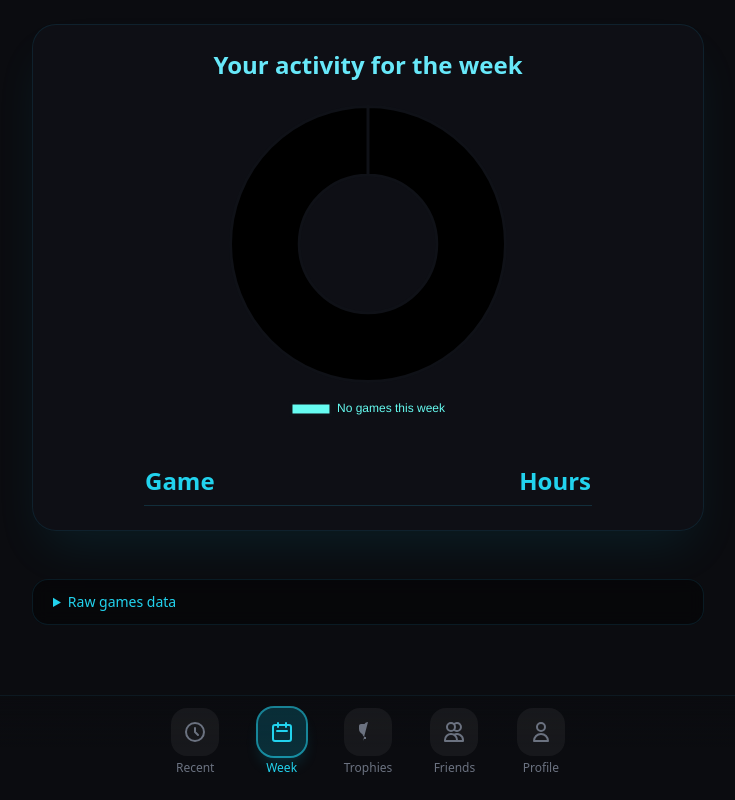
After one commit to aliakseizhydko/steam_tracker, a Flask app: page /week in a window 1280 px wide. The commit adds this page. Shown: the whole page, without its empty margins (272-1007 px from the left). Run offline with Flask 3, Linux system fonts and the light colour scheme; lists and menus that the app fills with data are empty; some libraries are stand-ins or nearby versions.

Commit message:
Update pages

```diff
--- a/main.py
+++ b/main.py
@@ -327,10 +327,51 @@ def save_recent():
     result = save_games_to_db(games)
     return jsonify(result)
 
-@app.route('/games')
-def show_games():
+@app.route('/week')
+def week_activity():
+    week_ago_Minsk = datetime.now(tz_Minsk) - timedelta(days=7)
+    week_ago = week_ago_Minsk.astimezone(pytz.utc).replace(tzinfo=None)
+
+    snapshots = (
+            db.session.query(
+                GameSnapshot.game_id,
+                func.min(GameSnapshot.playtime_forever).label('min_pt'),
+                func.max(GameSnapshot.playtime_forever).label('max_pt'),
+                PlayedGame.name
+            )
+            .join(PlayedGame, GameSnapshot.game_id == PlayedGame.id)
+            .filter(GameSnapshot.create_at >= week_ago)
+            .group_by(GameSnapshot.game_id, PlayedGame.name)
+            .all()
+        )
+
+
+    stats_data = []
+    for _, min_pt, max_pt, name in snapshots:
+        hours = round((max_pt - min_pt) / 60, 1)
+        if hours >= 0.1:
+            stats_data.append({"name": name, "hours": hours})
+
+    stats_data.sort(key=lambda x: x["hours"], reverse=True)
+
+    labels = [row["name"] for row in stats_data]
+    values = [row["hours"] for row in stats_data]
+
+    single_game_cover = None
+    if len(stats_data) == 1:
+        game_name = stats_data[0]["name"]
+        game = PlayedGame.query.filter_by(name=game_name).first()
+        if game and game.appid:
+            single_game_cover = f"https://cdn.cloudflare.steamstatic.com/steam/apps/{game.appid}/library_hero.jpg"
+
     games = PlayedGame.query.order_by(PlayedGame.id.desc()).all()
-    return render_template("games.html", games=games)
+    return render_template(
+        "week.html",
+        stats=stats_data,
+        labels=labels,
+        values=values,
+        single_game_cover=single_game_cover,
+        games=games)
 
 scheduler = BackgroundScheduler()
 
@@ -371,43 +412,8 @@ def _fetch_steam_playtime_cached(steamid, timestamp):
     except:
         return 0.0
 
-@app.route('/dashboard')
-def dashboard():
-    week_ago_Minsk = datetime.now(tz_Minsk) - timedelta(days=7)
-    week_ago = week_ago_Minsk.astimezone(pytz.utc).replace(tzinfo=None)
-
-    snapshots = (
-            db.session.query(
-                GameSnapshot.game_id,
-                func.min(GameSnapshot.playtime_forever).label('min_pt'),
-                func.max(GameSnapshot.playtime_forever).label('max_pt'),
-                PlayedGame.name
-            )
-            .join(PlayedGame, GameSnapshot.game_id == PlayedGame.id)
-            .filter(GameSnapshot.create_at >= week_ago)
-            .group_by(GameSnapshot.game_id, PlayedGame.name)
-            .all()
-        )
-
-
-    stats_data = []
-    for _, min_pt, max_pt, name in snapshots:
-        hours = round((max_pt - min_pt) / 60, 1)
-        if hours >= 0.1:
-            stats_data.append({"name": name, "hours": hours})
-
-    stats_data.sort(key=lambda x: x["hours"], reverse=True)
-
-    labels = [row["name"] for row in stats_data]
-    values = [row["hours"] for row in stats_data]
-
-    single_game_cover = None
-    if len(stats_data) == 1:
-        game_name = stats_data[0]["name"]
-        game = PlayedGame.query.filter_by(name=game_name).first()
-        if game and game.appid:
-            single_game_cover = f"https://cdn.cloudflare.steamstatic.com/steam/apps/{game.appid}/library_hero.jpg"
-
+@app.route('/friends')
+def friends_activity():
     my_total = get_steam_playtime(STEAM_ID)
     friends = Friend.query.with_entities(Friend.steamid, Friend.personaname, Friend.avatar).all()
 
@@ -425,11 +431,7 @@ def dashboard():
     comparisons.sort(key=lambda x: x["friend_hours"], reverse=True)
 
     return render_template(
-        "dashboard.html",
-        stats=stats_data,
-        labels=labels,
-        values=values,
-        single_game_cover=single_game_cover,
+        "friends.html",
         me=round(my_total, 1),
         comparisons=comparisons
     )
--- a/templates/base.html
+++ b/templates/base.html
@@ -11,7 +11,7 @@
     <script src="https://cdn.tailwindcss.com"></script>
     <title>{% block title %}{% endblock %}</title>
 </head>
-<body class="bg-[#0b0c10] text-[#66fcf1] min-h-screen pb-24">
+<body class="bg-[#0b0c10] text-[#66fcf1] min-h-screen pb-28">
     <main class="pt-6 px-4">
         {% block content %}{% endblock %}
     </main>
@@ -34,14 +34,14 @@
             </a>
 
             <!-- Week -->
-            <a href="/games" class="group flex flex-col items-center gap-1 pb-3 pt-1 flex-1">
+            <a href="/week" class="group flex flex-col items-center gap-1 pb-3 pt-1 flex-1">
                 <div class="w-12 h-12 rounded-2xl flex items-center justify-center transition-all duration-300
-                             {{ 'bg-cyan-500/20 ring-2 ring-cyan-400/60 shadow-lg shadow-cyan-500/20' if request.path == '/games' else 'bg-white/5 group-hover:bg-cyan-500/10' }}">
-                    <svg class="w-6 h-6 transition-colors {{ 'text-cyan-400' if request.path == '/games' else 'text-gray-500 group-hover:text-cyan-300' }}" fill="none" stroke="currentColor" viewBox="0 0 24 24">
+                             {{ 'bg-cyan-500/20 ring-2 ring-cyan-400/60 shadow-lg shadow-cyan-500/20' if request.path == '/week' else 'bg-white/5 group-hover:bg-cyan-500/10' }}">
+                    <svg class="w-6 h-6 transition-colors {{ 'text-cyan-400' if request.path == '/week' else 'text-gray-500 group-hover:text-cyan-300' }}" fill="none" stroke="currentColor" viewBox="0 0 24 24">
                         <path stroke-linecap="round" stroke-linejoin="round" stroke-width="2" d="M8 7V3m8 4V3m-9 8h10M5 21h14a2 2 0 002-2V7a2 2 0 00-2-2H5a2 2 0 00-2 2v12a2 2 0 002 2z"/>
                     </svg>
                 </div>
-                <span class="text-xs font-medium transition-colors {{ 'text-cyan-400' if request.path == '/games' else 'text-gray-500 group-hover:text-cyan-300' }}">Week</span>
+                <span class="text-xs font-medium transition-colors {{ 'text-cyan-400' if request.path == '/week' else 'text-gray-500 group-hover:text-cyan-300' }}">Week</span>
             </a>
 
             <!-- Achievements -->
@@ -57,14 +57,14 @@
             </a>
 
             <!-- Friends -->
-            <a href="/dashboard" class="group flex flex-col items-center gap-1 pb-3 pt-1 flex-1">
+            <a href="/friends" class="group flex flex-col items-center gap-1 pb-3 pt-1 flex-1">
                 <div class="w-12 h-12 rounded-2xl flex items-center justify-center transition-all duration-300
-                             {{ 'bg-cyan-500/20 ring-2 ring-cyan-400/60 shadow-lg shadow-cyan-500/20' if request.path == '/dashboard' else 'bg-white/5 group-hover:bg-cyan-500/10' }}">
-                    <svg class="w-6 h-6 transition-colors {{ 'text-cyan-400' if request.path == '/dashboard' else 'text-gray-500 group-hover:text-cyan-300' }}" fill="none" stroke="currentColor" viewBox="0 0 24 24">
+                             {{ 'bg-cyan-500/20 ring-2 ring-cyan-400/60 shadow-lg shadow-cyan-500/20' if request.path == '/friends' else 'bg-white/5 group-hover:bg-cyan-500/10' }}">
+                    <svg class="w-6 h-6 transition-colors {{ 'text-cyan-400' if request.path == '/friends' else 'text-gray-500 group-hover:text-cyan-300' }}" fill="none" stroke="currentColor" viewBox="0 0 24 24">
                         <path stroke-linecap="round" stroke-linejoin="round" stroke-width="2" d="M12 4.354a4 4 0 110 5.292M15 21H3v-1a6 6 0 0112 0v1zm0 0h6v-1a6 6 0 00-9-5.197M13 7a4 4 0 11-8 0 4 4 0 018 0z"/>
                     </svg>
                 </div>
-                <span class="text-xs font-medium transition-colors {{ 'text-cyan-400' if request.path == '/dashboard' else 'text-gray-500 group-hover:text-cyan-300' }}">Friends</span>
+                <span class="text-xs font-medium transition-colors {{ 'text-cyan-400' if request.path == '/friends' else 'text-gray-500 group-hover:text-cyan-300' }}">Friends</span>
             </a>
 
             <!-- Profile -->
--- /dev/null
+++ b/templates/week.html
@@ -0,0 +1,145 @@
+{% extends "base.html" %}
+
+{% block title %}Steam Tracker • Weekly Activity{% endblock %}
+
+{% block content %}
+<div class="max-w-2xl mx-auto">
+    <div class="bg-[#0f1117]/80 backdrop-blur-xl rounded-3xl border border-cyan-900/30 p-6 shadow-2xl shadow-cyan-500/10 mb-8">
+        <h2 class="text-2xl font-semibold mb-6 text-cyan-300 text-center">Your activity for the week</h2>
+
+      <div class="relative h-80 mx-auto max-w-md mb-8">
+          <div id="chartWrapper" class="w-full h-full">
+
+              {% if single_game_cover and stats|length == 1 %}
+                  <div class="single-game-cover
+                              w-80 h-full mx-auto aspect-square
+                              rounded-full overflow-hidden
+                              ring-4 ring-cyan-400/40
+                              shadow-2xl shadow-cyan-500/30
+                              border-8 border-[#0f1117]
+                              bg-black">
+                      <img src="{{ single_game_cover }}"
+                          alt="{{ stats[0].name }}"
+                          class="w-full h-full object-cover">
+                  </div>
+
+                  <canvas id="statsChart" class="hidden"></canvas>
+
+              {% else %}
+                  <canvas id="statsChart"></canvas>
+              {% endif %}
+          </div>
+      </div>
+
+        <div class="text-center text-2xl font-bold text-cyan-200">
+            {% if stats|length == 1 and single_game_cover %}
+                <div class="text-5xl text-cyan-300">{{ stats[0].hours }} h</div>
+                <div class="text-lg mt-2 opacity-80">this week in {{ stats[0].name }}</div>
+            {% else %}
+                <table class="w-full mx-auto max-w-md">
+                    <thead>
+                        <tr class="text-cyan-400 border-b border-cyan-900/50">
+                            <th class="py-2 text-left">Game</th>
+                            <th class="py-2 text-right">Hours</th>
+                        </tr>
+                    </thead>
+                    <tbody>
+                        {% for row in stats %}
+                        <tr class="border-b border-cyan-900/20">
+                            <td class="py-3">{{ row.name }}</td>
+                            <td class="py-3 text-right font-mono text-cyan-200">{{ row.hours }} h</td>
+                        </tr>
+                        {% endfor %}
+                    </tbody>
+                </table>
+            {% endif %}
+        </div>
+    </div>
+
+    <!-- So this will be deleted later -->
+    <div class="mt-12 max-w-2xl mx-auto" id="debug-raw-data">
+        <details class="bg-black/40 backdrop-blur border border-cyan-900/30 rounded-2xl">
+            <summary class="cursor-pointer px-5 py-3 text-cyan-400 hover:text-cyan-300 text-sm font-medium select-none">
+                Raw games data
+            </summary>
+
+            <div class="p-4 max-h-96 overflow-y-auto">
+                <table class="w-full text-xs font-mono">
+                    <thead class="sticky top-0 bg-[#0f1117] border-b border-cyan-900/50">
+                        <tr>
+                            <th class="py-2 px-3 text-left text-cyan-500">ID</th>
+                            <th class="py-2 px-3 text-left text-cyan-300">Name</th>
+                            <th class="py-2 px-3 text-right text-cyan-400">2w</th>
+                            <th class="py-2 px-3 text-right text-cyan-100">Total</th>
+                        </tr>
+                    </thead>
+                    <tbody class="divide-y divide-cyan-900/20">
+                        {% for g in games %}
+                        <tr class="hover:bg-cyan-500/5 transition">
+                            <td class="py-2 px-3 text-cyan-500">{{ g.id }}</td>
+                            <td class="py-2 px-3 text-cyan-200 truncate max-w-[200px]" title="{{ g.name }}">{{ g.name }}</td>
+                            <td class="py-2 px-3 text-right text-cyan-400">
+                                {% if g.play_time_2weeks|default(0) > 0 %}
+                                    {{ (g.play_time_2weeks / 60)|round(1) }}h
+                                {% else %}—{% endif %}
+                            </td>
+                            <td class="py-2 px-3 text-right">{{ (g.playtime_forever / 60)|round(1) }}h</td>
+                        </tr>
+                        {% endfor %}
+                    </tbody>
+                </table>
+            </div>
+        </details>
+    </div>
+{% endblock %}
+
+{% block scripts %}
+    <script src="https://cdn.jsdelivr.net/npm/chart.js"></script>
+    <script>
+        const gameLabels = {{ labels|tojson }};
+        const gameHours = {{ values|tojson }};
+        const hasSingleGameCover = {{ "true" if single_game_cover else "false" }};
+
+        if (!hasSingleGameCover || gameHours.length !== 1) {
+            const backgroundColors = gameHours.map((_, i) =>
+                `hsla(${(i * 137.508) % 360}, 80%, 65%, 0.8)`
+            );
+
+            new Chart(document.getElementById('statsChart'), {
+                type: 'doughnut',
+                data: {
+                    labels: gameLabels.length > 0 ? gameLabels : ['No games this week'],
+                    datasets: [{
+                        data: gameHours.length > 0 ? gameHours : [1],
+                        backgroundColor: backgroundColors,
+                        borderColor: '#0f1117',
+                        borderWidth: 3,
+                        hoverOffset: 14
+                    }]
+                },
+                options: {
+                    responsive: true,
+                    maintainAspectRatio: false,
+                    plugins: {
+                        legend: { position: 'bottom', labels: { color: '#66fcf1', padding: 20 } },
+                        tooltip: {
+                            backgroundColor: 'rgba(15, 17, 23, 0.95)',
+                            cornerRadius: 12,
+                            borderColor: '#06b6d4',
+                            borderWidth: 1,
+                            callbacks: {
+                                label: function(context) {
+                                    if (gameHours.length === 0) return 'MAKE STEAM GREAT AGAIN';
+                                    const value = context.parsed;
+                                    const total = context.dataset.data.reduce((a,b) => a+b, 0);
+                                    const percentage = total > 0 ? (value / total * 100).toFixed(1) : 0;
+                                    return `${context.label}: ${value} h (${percentage}%)`;
+                                }
+                            }
+                        }
+                    }
+                }
+            });
+        }
+    </script>
+{% endblock %}
```
Also changed, not shown: templates/dashboard.html (deleted, +0 -144 lines), templates/friends.html (added, +39 -0 lines), templates/games.html (deleted, +0 -28 lines).
